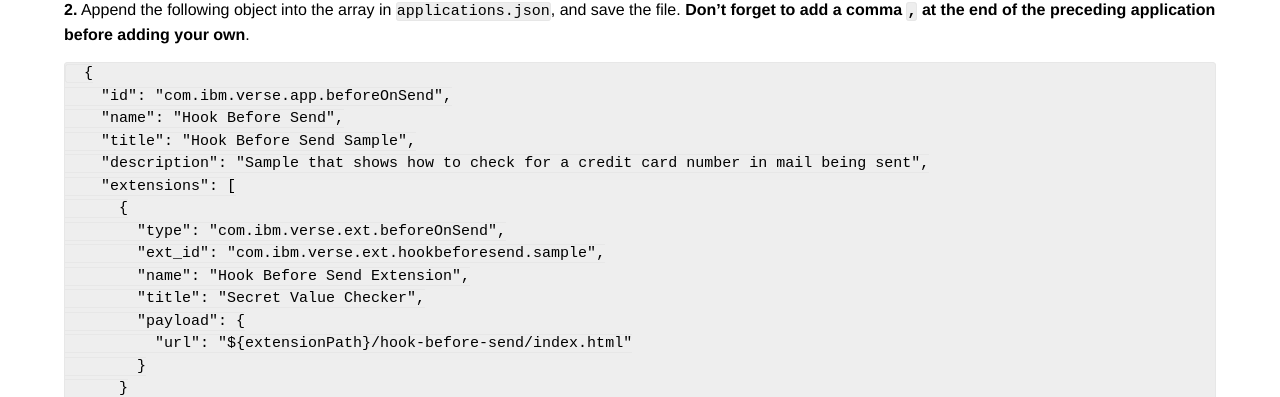
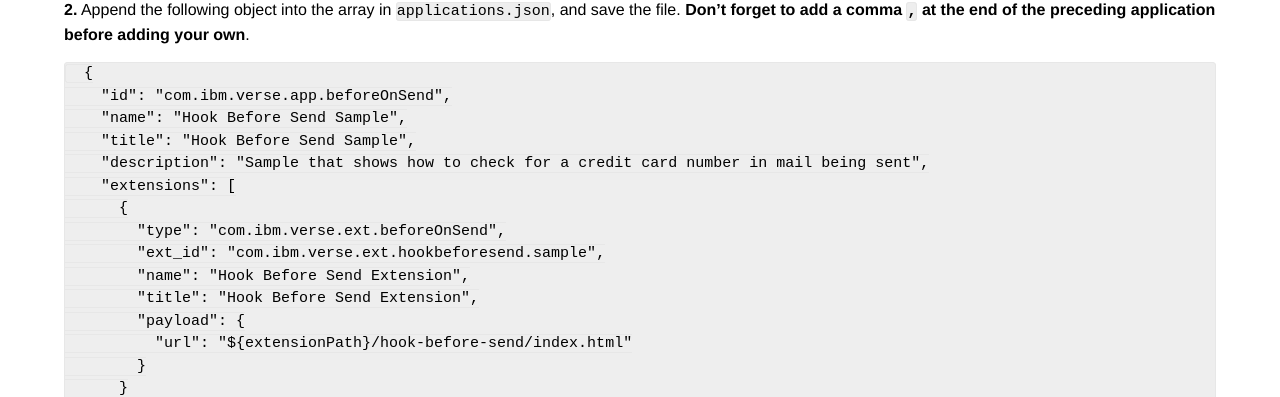
Before and after one commit to ibmverse/verse-developer, a Jekyll site: the page built from _tutorials/tutorial_hook_before_send.md, in a window 1280 px wide and 900 px high, scrolled down 373 px. Shown: the part 150-547 px from the top of the window. Built offline with Jekyll 4.4.1, drawn with Linux system fonts in a browser that asks for light colours; some of the changed text lies outside the part shown.

Commit message:
Update tutorial_hook_before_send.md

````diff
--- a/_tutorials/tutorial_hook_before_send.md
+++ b/_tutorials/tutorial_hook_before_send.md
@@ -32,7 +32,7 @@
 ```json
   {
     "id": "com.ibm.verse.app.beforeOnSend",
-    "name": "Hook Before Send",
+    "name": "Hook Before Send Sample",
     "title": "Hook Before Send Sample",
     "description": "Sample that shows how to check for a credit card number in mail being sent",
     "extensions": [
@@ -40,7 +40,7 @@
         "type": "com.ibm.verse.ext.beforeOnSend",
         "ext_id": "com.ibm.verse.ext.hookbeforesend.sample",
         "name": "Hook Before Send Extension",
-        "title": "Secret Value Checker",
+        "title": "Hook Before Send Extension",
         "payload": {
           "url": "${extensionPath}/hook-before-send/index.html"
         }
````
Also changed, not shown: other parts of _tutorials/tutorial_hook_before_send.md (+2 -2 lines).
